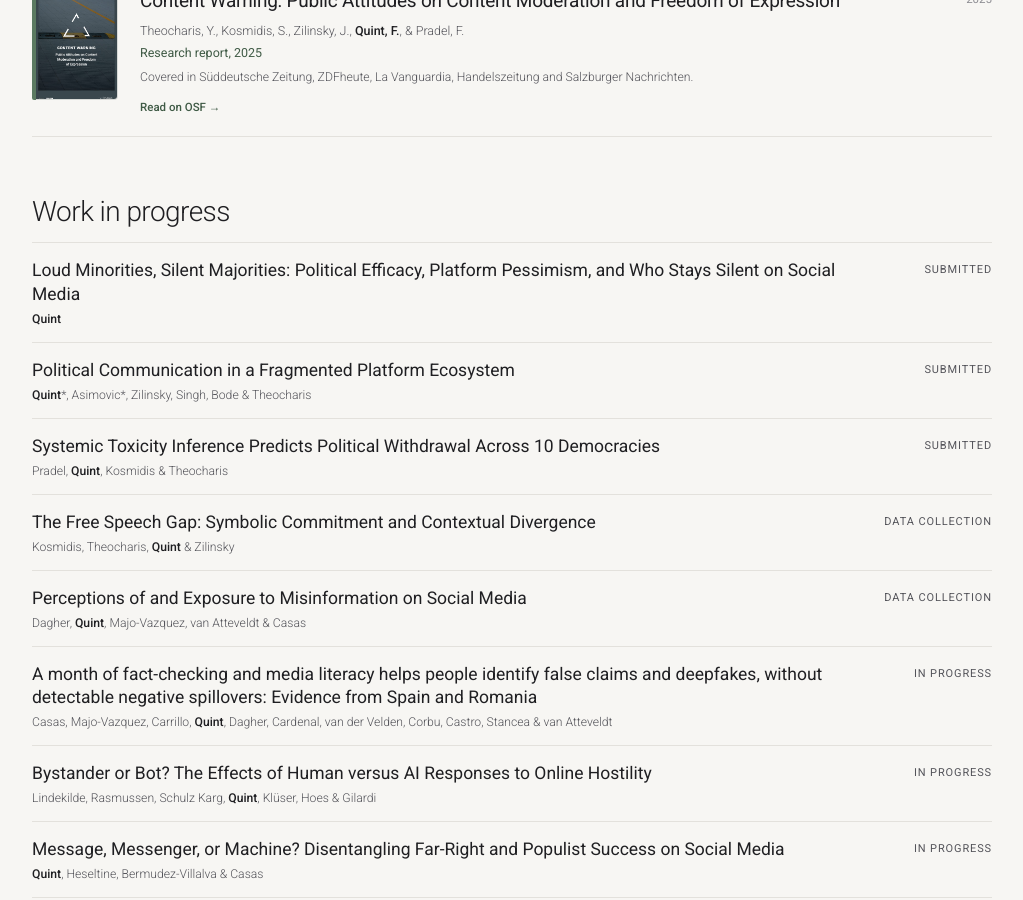
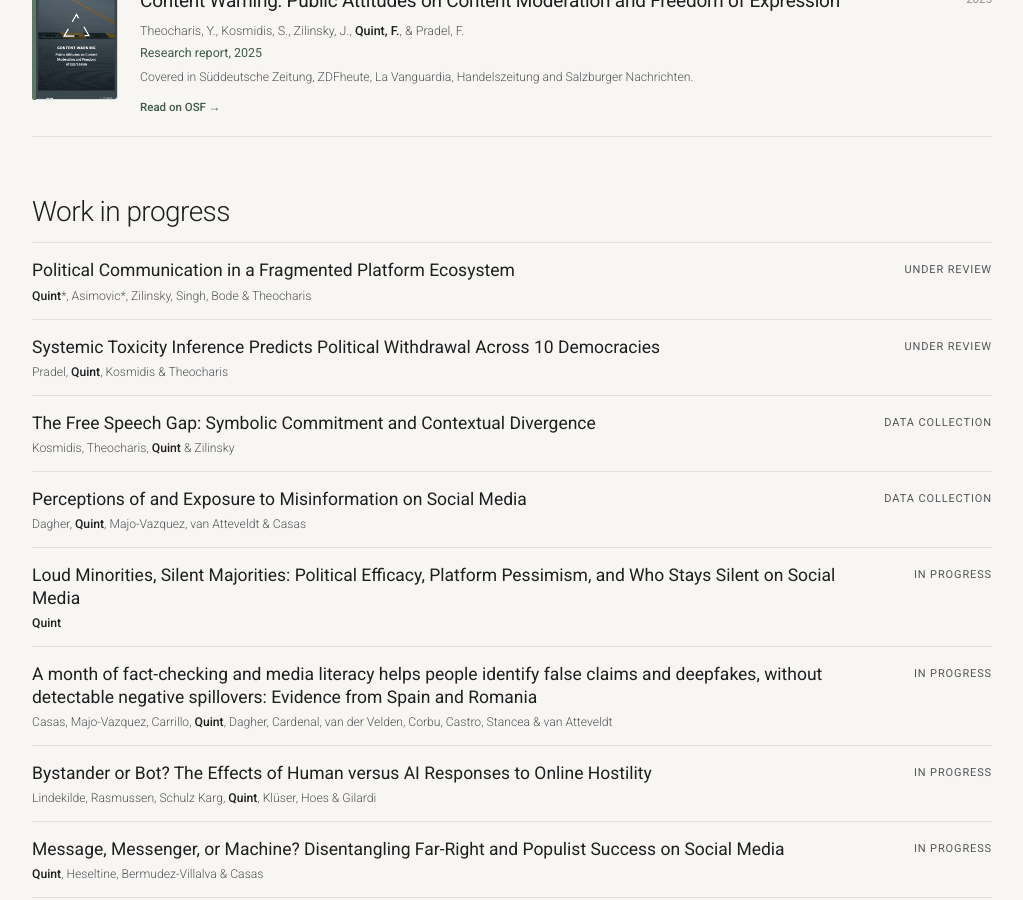
Before and after one commit to friederikequint/friederikequint.github.io, a Jekyll site: the page built from _pages/publications.md, in a window 1280 px wide and 900 px high, scrolled down 1026 px. Shown: the whole window, without its empty margins (128-1151 px from the left). Built offline with Jekyll 4.4.1, drawn with Linux system fonts in a browser that asks for light colours.

Commit message:
Update work_in_progress.yml

```diff
--- a/_data/work_in_progress.yml
+++ b/_data/work_in_progress.yml
@@ -2,17 +2,14 @@
 # An asterisk after a surname marks shared first authorship. The footnote
 # explaining it sits at the foot of the Work in progress section in
 # _pages/publications.md and only appears when an asterisk is present.
-- title: "Loud Minorities, Silent Majorities: Political Efficacy, Platform Pessimism, and Who Stays Silent on Social Media"
-  authors: "<b>Quint</b>"
-  status: "Submitted"
 
 - title: "Political Communication in a Fragmented Platform Ecosystem"
   authors: "<b>Quint</b>*, Asimovic*, Zilinsky, Singh, Bode &amp; Theocharis"
-  status: "Submitted"
+  status: "Under review"
 
 - title: "Systemic Toxicity Inference Predicts Political Withdrawal Across 10 Democracies"
   authors: "Pradel, <b>Quint</b>, Kosmidis &amp; Theocharis"
-  status: "Submitted"
+  status: "Under review"
 
 - title: "The Free Speech Gap: Symbolic Commitment and Contextual Divergence"
   authors: "Kosmidis, Theocharis, <b>Quint</b> &amp; Zilinsky"
@@ -21,6 +18,10 @@
 - title: "Perceptions of and Exposure to Misinformation on Social Media"
   authors: "Dagher, <b>Quint</b>, Majo-Vazquez, van Atteveldt &amp; Casas"
   status: "Data collection"
+
+- title: "Loud Minorities, Silent Majorities: Political Efficacy, Platform Pessimism, and Who Stays Silent on Social Media"
+  authors: "<b>Quint</b>"
+  status: "In progress"
 
 - title: "A month of fact-checking and media literacy helps people identify false claims and deepfakes, without detectable negative spillovers: Evidence from Spain and Romania"
   authors: "Casas, Majo-Vazquez, Carrillo, <b>Quint</b>, Dagher, Cardenal, van der Velden, Corbu, Castro, Stancea &amp; van Atteveldt"
```
